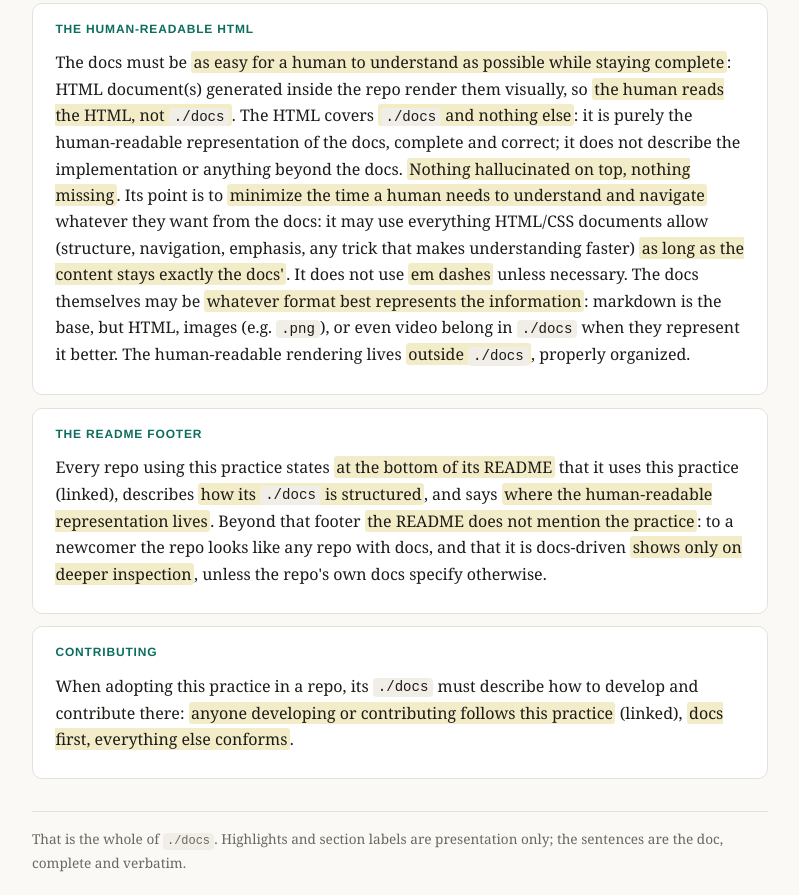
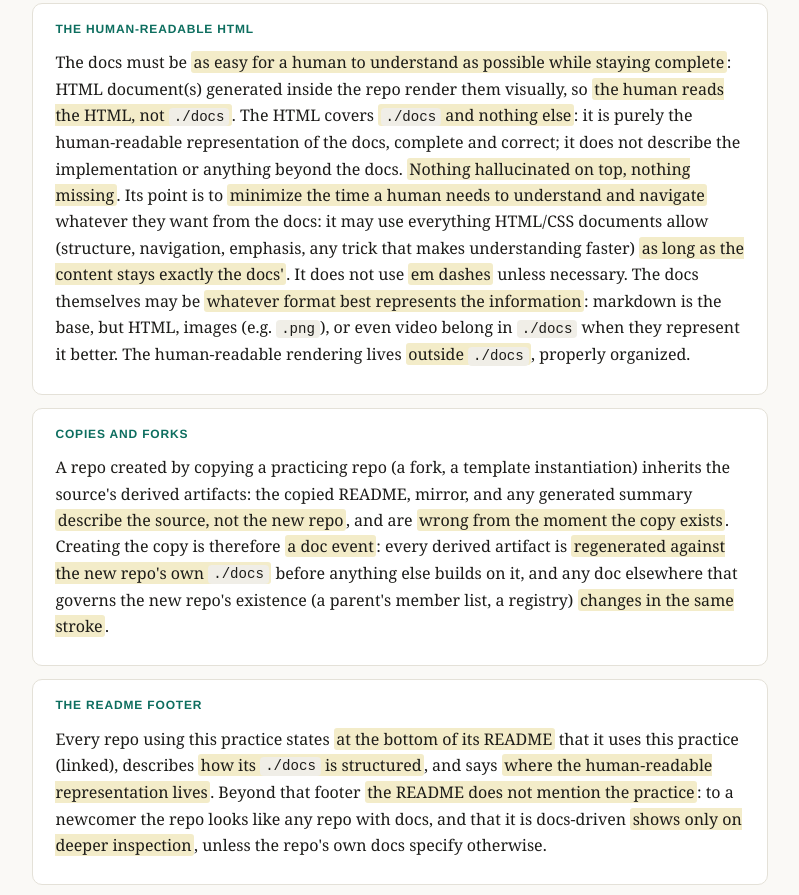
Before and after one commit to Reblexis/ddd-practice, a plain HTML site: page index.html in a window 1280 px wide. Shown: the part 947-1842 px from the top of the page, without its empty margins (240-1039 px from the left). Drawn offline with Linux system fonts and the light colour scheme.

Commit message:
Conform: copies-and-forks rule elaborated in operating.md, mirror section added, skill carries the rule
Co-Authored-By: Claude Fable 5 <noreply@anthropic.com>
Claude-Session: https://claude.ai/code/session_013XgWJMT2dut1b8ectBrghV

```diff
--- a/index.html
+++ b/index.html
@@ -72,6 +72,7 @@
     <a href="#existing">pre-existing ./docs</a>
     <a href="#skill">agent skill</a>
     <a href="#html">human-readable HTML</a>
+    <a href="#copies">copies and forks</a>
     <a href="#readme">README footer</a>
     <a href="#contrib">contributing</a>
   </nav>
@@ -101,6 +102,11 @@
     <p>The docs must be <mark>as easy for a human to understand as possible while staying complete</mark>: HTML document(s) generated inside the repo render them visually, so <mark>the human reads the HTML, not <code>./docs</code></mark>. The HTML covers <mark><code>./docs</code> and nothing else</mark>: it is purely the human-readable representation of the docs, complete and correct; it does not describe the implementation or anything beyond the docs. <mark>Nothing hallucinated on top, nothing missing</mark>. Its point is to <mark>minimize the time a human needs to understand and navigate</mark> whatever they want from the docs: it may use everything HTML/CSS documents allow (structure, navigation, emphasis, any trick that makes understanding faster) <mark>as long as the content stays exactly the docs'</mark>. It does not use <mark>em dashes</mark> unless necessary. The docs themselves may be <mark>whatever format best represents the information</mark>: markdown is the base, but HTML, images (e.g. <code>.png</code>), or even video belong in <code>./docs</code> when they represent it better. The human-readable rendering lives <mark>outside <code>./docs</code></mark>, properly organized.</p>
   </section>
 
+  <section id="copies">
+    <h2>Copies and forks</h2>
+    <p>A repo created by copying a practicing repo (a fork, a template instantiation) inherits the source's derived artifacts: the copied README, mirror, and any generated summary <mark>describe the source, not the new repo</mark>, and are <mark>wrong from the moment the copy exists</mark>. Creating the copy is therefore <mark>a doc event</mark>: every derived artifact is <mark>regenerated against the new repo's own <code>./docs</code></mark> before anything else builds on it, and any doc elsewhere that governs the new repo's existence (a parent's member list, a registry) <mark>changes in the same stroke</mark>.</p>
+  </section>
+
   <section id="readme">
     <h2>The README footer</h2>
     <p>Every repo using this practice states <mark>at the bottom of its README</mark> that it uses this practice (linked), describes <mark>how its <code>./docs</code> is structured</mark>, and says <mark>where the human-readable representation lives</mark>. Beyond that footer <mark>the README does not mention the practice</mark>: to a newcomer the repo looks like any repo with docs, and that it is docs-driven <mark>shows only on deeper inspection</mark>, unless the repo's own docs specify otherwise.</p>
```
Also changed, not shown: 2 other files.
